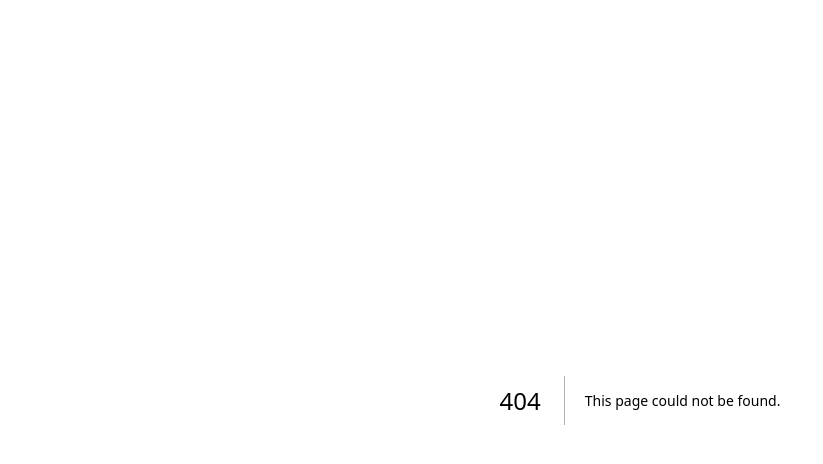
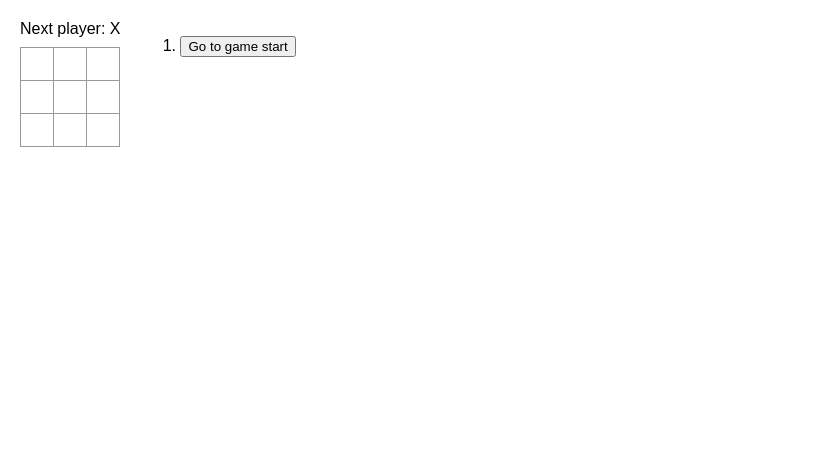
Before and after one commit to BruceGardner/QuickStartCodeAlong, a Next.js app in the folder quick-start-code-along/: page /tictactoe in a window 1280 px wide. Before the commit this address had no page. Shown: the top 464 px of the page, without its empty margins (0-823 px from the left). Built offline with nearby package versions, Linux system fonts and the light colour scheme.

Commit message:
tictactoe

```diff
--- a/quick-start-code-along/app/globals.css
+++ b/quick-start-code-along/app/globals.css
@@ -1,40 +1,90 @@
-@import "tailwindcss";
-
-:root {
-  --background: #ffffff;
-  --foreground: #171717;
-}
-
-@theme inline {
-  --color-background: var(--background);
-  --color-foreground: var(--foreground);
-  --font-sans: var(--font-geist-sans);
-  --font-mono: var(--font-geist-mono);
-}
-
-@media (prefers-color-scheme: dark) {
-  :root {
-    --background: #0a0a0a;
-    --foreground: #ededed;
-  }
+* {
+  box-sizing: border-box;
 }
 
 body {
-  background: var(--background);
-  color: var(--foreground);
-  font-family: Arial, Helvetica, sans-serif;
+  font-family: sans-serif;
+  margin: 20px;
+  padding: 0;
 }
 
-button {
-  padding: 10px 20px;
-  border: 1px solid black;
-  border-radius: 5px;
-  background-color: lightgray;
-  cursor: pointer;
+h1 {
+  margin-top: 0;
+  font-size: 22px;
+}
+
+h2 {
+  margin-top: 0;
+  font-size: 20px;
+}
+
+h3 {
+  margin-top: 0;
+  font-size: 18px;
+}
+
+h4 {
+  margin-top: 0;
+  font-size: 16px;
+}
+
+h5 {
+  margin-top: 0;
+  font-size: 14px;
+}
+
+h6 {
+  margin-top: 0;
+  font-size: 12px;
+}
+
+code {
+  font-size: 1.2em;
+}
+
+ul {
+  padding-inline-start: 20px;
+}
+
+* {
+  box-sizing: border-box;
+}
+
+body {
+  font-family: sans-serif;
+  margin: 20px;
+  padding: 0;
+}
+
+.square {
+  background: #fff;
+  border: 1px solid #999;
+  float: left;
+  font-size: 24px;
+  font-weight: bold;
+  line-height: 34px;
+  height: 34px;
+  margin-right: -1px;
+  margin-top: -1px;
+  padding: 0;
+  text-align: center;
+  width: 34px;
+}
+
+.board-row:after {
+  clear: both;
+  content: '';
+  display: table;
+}
+
+.status {
   margin-bottom: 10px;
 }
+.game {
+  display: flex;
+  flex-direction: row;
+}
 
-button:hover {
-  background-color: gray;
-  color: white;
+.game-info {
+  margin-left: 20px;
 }
--- /dev/null
+++ b/quick-start-code-along/app/tictactoe/page.tsx
@@ -0,0 +1,117 @@
+"use client";
+
+import { useState } from 'react';
+
+function Square({ value, onSquareClick }) {
+  return (
+    <button className="square" onClick={onSquareClick}>
+      {value}
+    </button>
+  );
+}
+
+function Board({ xIsNext, squares, onPlay }) {
+  function handleClick(i) {
+    if (calculateWinner(squares) || squares[i]) {
+      return;
+    }
+    const nextSquares = squares.slice();
+    if (xIsNext) {
+      nextSquares[i] = 'X';
+    } else {
+      nextSquares[i] = 'O';
+    }
+    onPlay(nextSquares);
+  }
+
+  const winner = calculateWinner(squares);
+  let status;
+  if (winner) {
+    status = 'Winner: ' + winner;
+  } else {
+    status = 'Next player: ' + (xIsNext ? 'X' : 'O');
+  }
+
+  return (
+    <>
+      <div className="status">{status}</div>
+      <div className="board-row">
+        <Square value={squares[0]} onSquareClick={() => handleClick(0)} />
+        <Square value={squares[1]} onSquareClick={() => handleClick(1)} />
+        <Square value={squares[2]} onSquareClick={() => handleClick(2)} />
+      </div>
+      <div className="board-row">
+        <Square value={squares[3]} onSquareClick={() => handleClick(3)} />
+        <Square value={squares[4]} onSquareClick={() => handleClick(4)} />
+        <Square value={squares[5]} onSquareClick={() => handleClick(5)} />
+      </div>
+      <div className="board-row">
+        <Square value={squares[6]} onSquareClick={() => handleClick(6)} />
+        <Square value={squares[7]} onSquareClick={() => handleClick(7)} />
+        <Square value={squares[8]} onSquareClick={() => handleClick(8)} />
+      </div>
+    </>
+  );
+}
+
+export default function Game() {
+  const [history, setHistory] = useState([Array(9).fill(null)]);
+  const [currentMove, setCurrentMove] = useState(0);
+  const xIsNext = currentMove % 2 === 0;
+  const currentSquares = history[currentMove];
+
+  function handlePlay(nextSquares) {
+    const nextHistory = [...history.slice(0, currentMove + 1), nextSquares];
+    setHistory(nextHistory);
+    setCurrentMove(nextHistory.length - 1);
+  }
+
+  function jumpTo(nextMove) {
+    setCurrentMove(nextMove);
+  }
+
+  const moves = history.map((squares, move) => {
+    let description;
+    if (move > 0) {
+      description = 'Go to move #' + move;
+    } else {
+      description = 'Go to game start';
+    }
+    return (
+      <li key={move}>
+        <button onClick={() => jumpTo(move)}>{description}</button>
+      </li>
+    );
+  });
+
+  return (
+    <div className="game">
+      <div className="game-board">
+        <Board xIsNext={xIsNext} squares={currentSquares} onPlay={handlePlay} />
+      </div>
+      <div className="game-info">
+        <ol>{moves}</ol>
+      </div>
+    </div>
+  );
+}
+
+function calculateWinner(squares) {
+  const lines = [
+    [0, 1, 2],
+    [3, 4, 5],
+    [6, 7, 8],
+    [0, 3, 6],
+    [1, 4, 7],
+    [2, 5, 8],
+    [0, 4, 8],
+    [2, 4, 6],
+  ];
+  for (let i = 0; i < lines.length; i++) {
+    const [a, b, c] = lines[i];
+    if (squares[a] && squares[a] === squares[b] && squares[a] === squares[c]) {
+      return squares[a];
+    }
+  }
+  return null;
+}
```
